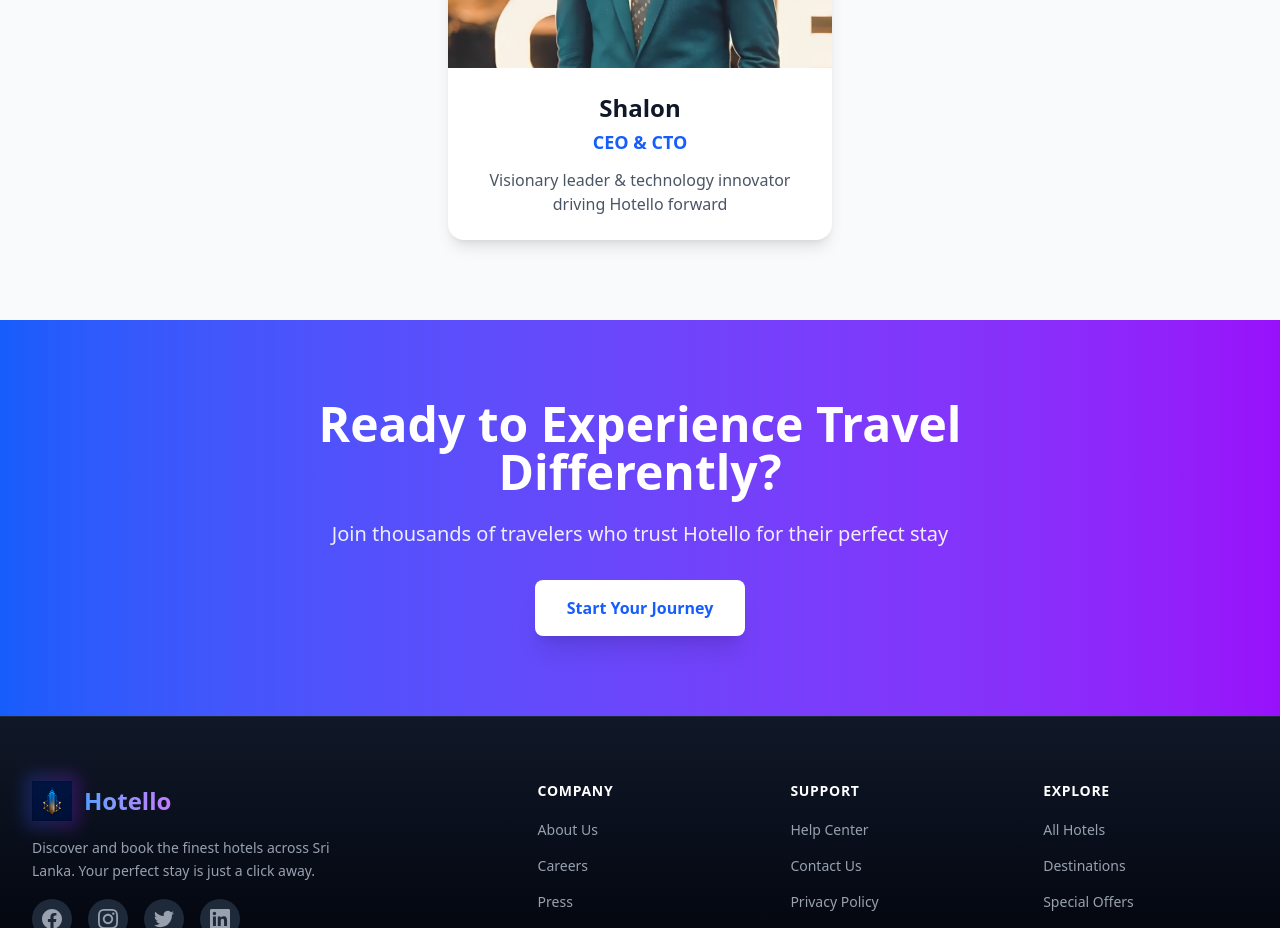
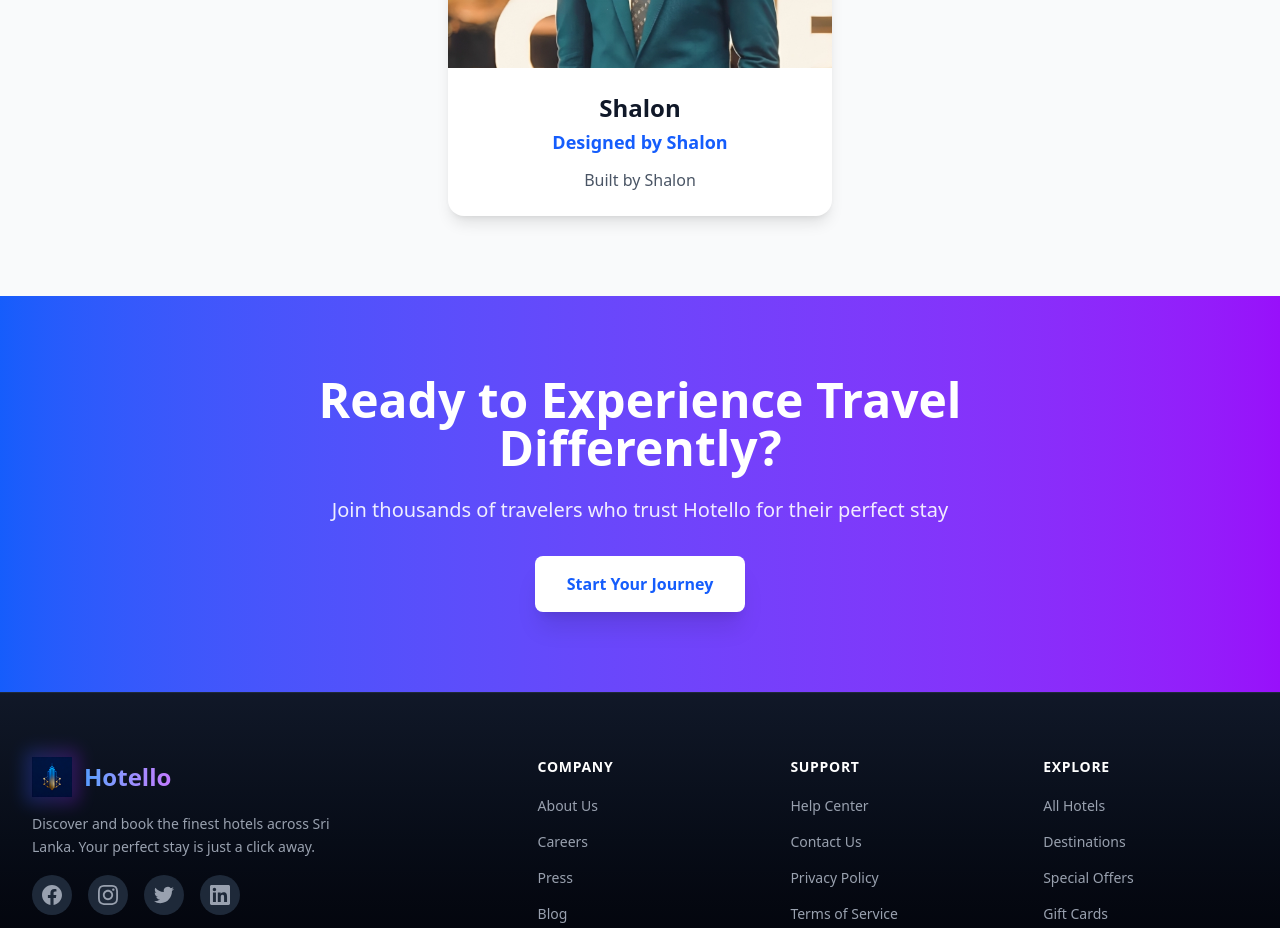
Before and after one commit to 3hal0n/Hotello, a React (Vite) app in the folder frontend/: page /about in a window 1280 px wide. Shown: the part 2320-3248 px from the top of the page. Built offline with nearby package versions, Linux system fonts and the light colour scheme; no server answers.

Commit message:
ref: edit about

```diff
--- a/frontend/src/pages/About.jsx
+++ b/frontend/src/pages/About.jsx
@@ -42,9 +42,9 @@ export default function About() {
   const team = [
     {
       name: 'Shalon',
-      role: 'CEO & CTO',
+      role: 'Designed by Shalon',
       image: 'assets/img/shalon.png',
-      bio: 'Visionary leader & technology innovator driving Hotello forward'
+      bio: 'Built by Shalon'
     }
   ];
 
```
